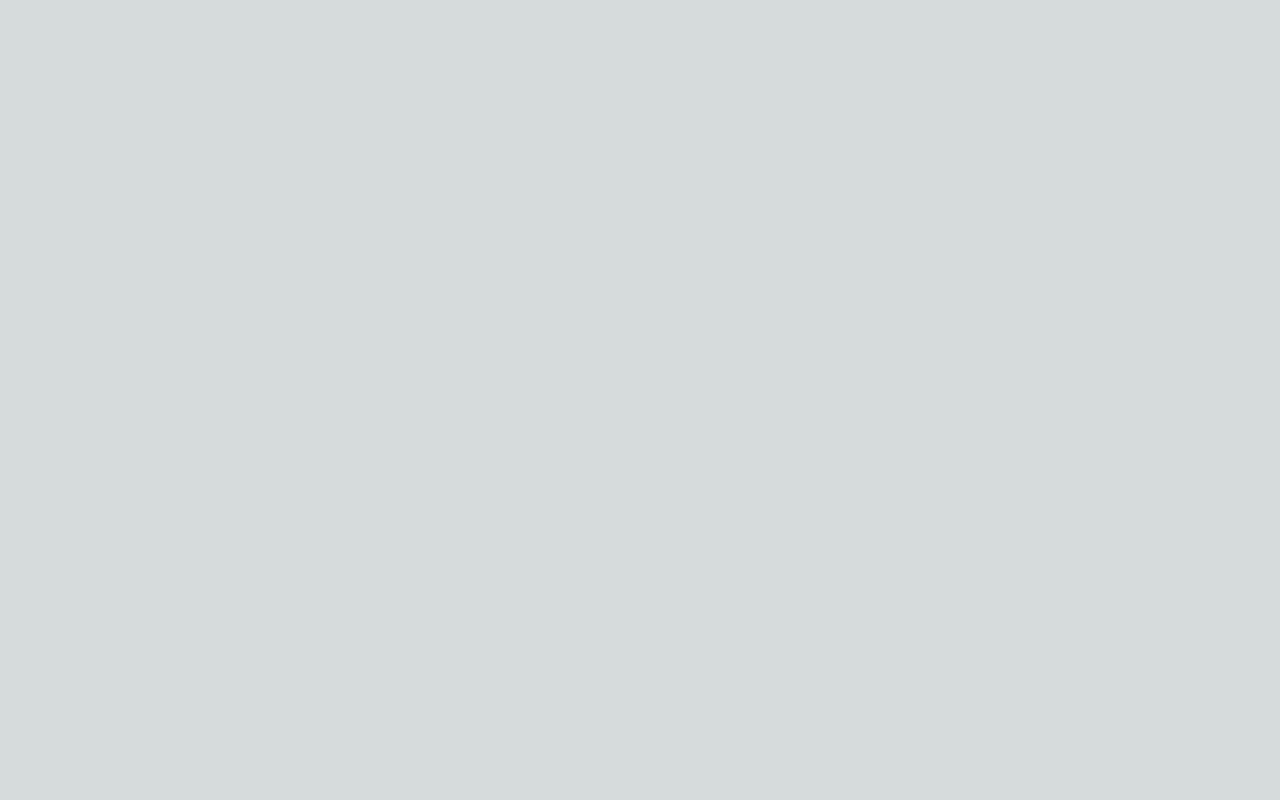
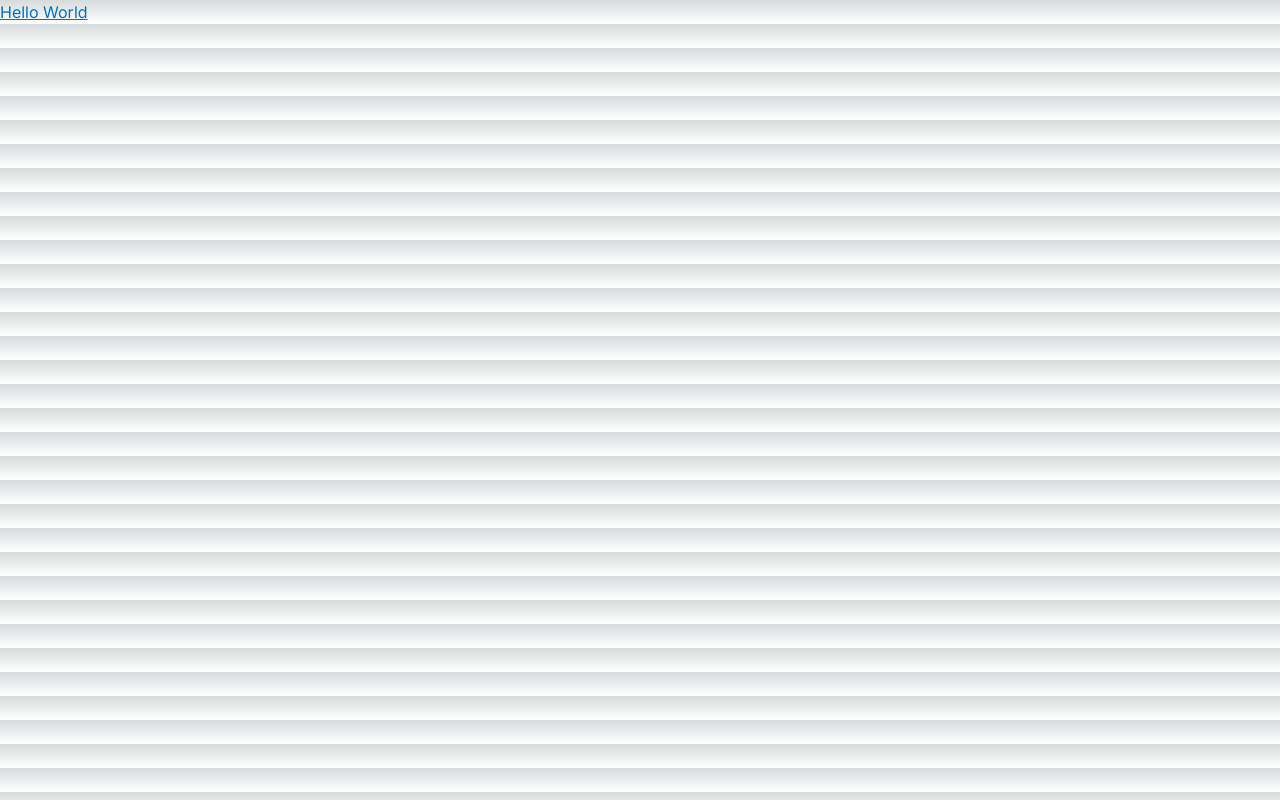
Before and after one commit to F-L-C/official_website, a Next.js app: page / in a window 1280 px wide. Built offline with nearby package versions, Linux system fonts and the light colour scheme.

Commit message:
Implements #9

```diff
--- a/src/app/page.tsx
+++ b/src/app/page.tsx
@@ -1,5 +1,7 @@
 import Image from "next/image";
 
 export default function Home() {
-  return <></>;
+  return <>
+    <h1 className="underline text-flc-blue">Hello World</h1>
+  </>;
 }
--- a/tailwind.config.js
+++ b/tailwind.config.js
@@ -6,6 +6,12 @@ module.exports = {
     './src/app/**/*.{js,ts,jsx,tsx,mdx}',
   ],
   theme: {
+    colors: {
+      'flc-green': '#0073BB',
+      'flc-darkgreen': '#1A3702',
+      'flc-blue': '#0073BB',
+      'flc-white': '#F8FFF8'
+    },
     extend: {
       backgroundImage: {
         'gradient-radial': 'radial-gradient(var(--tw-gradient-stops))',
```
